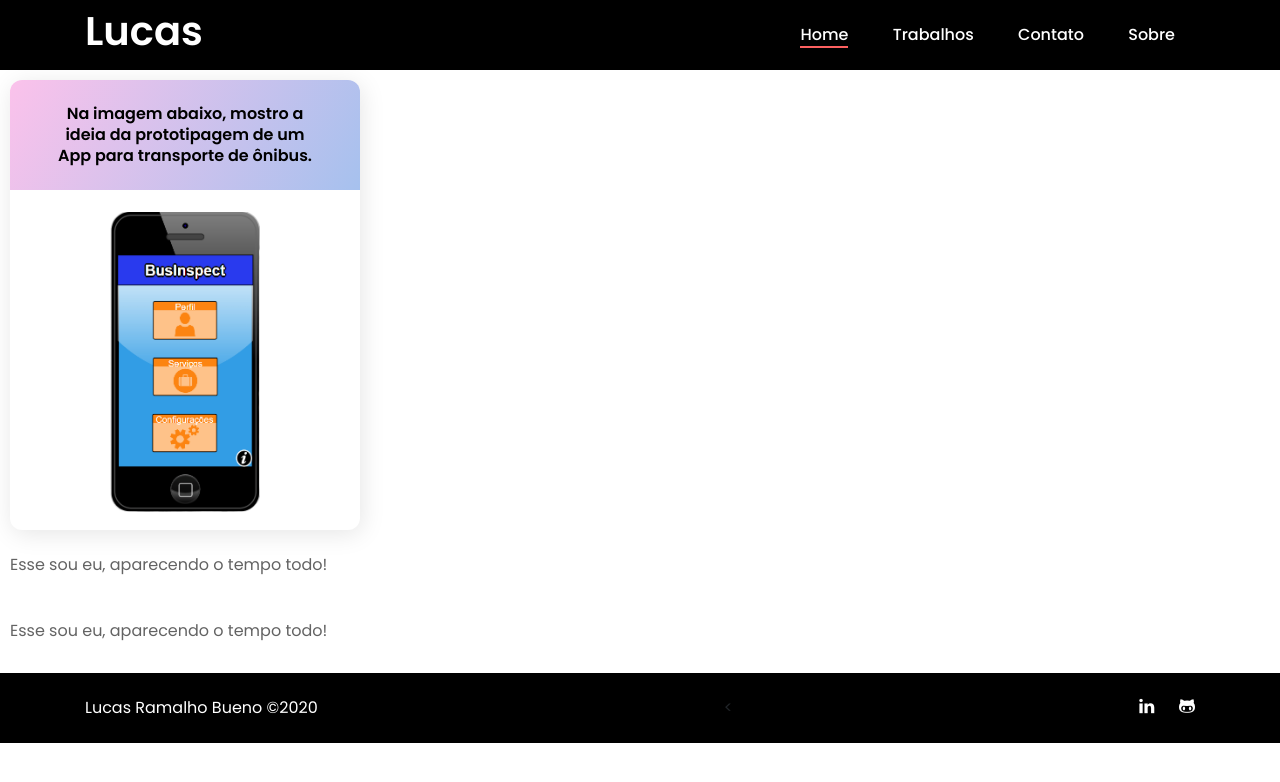
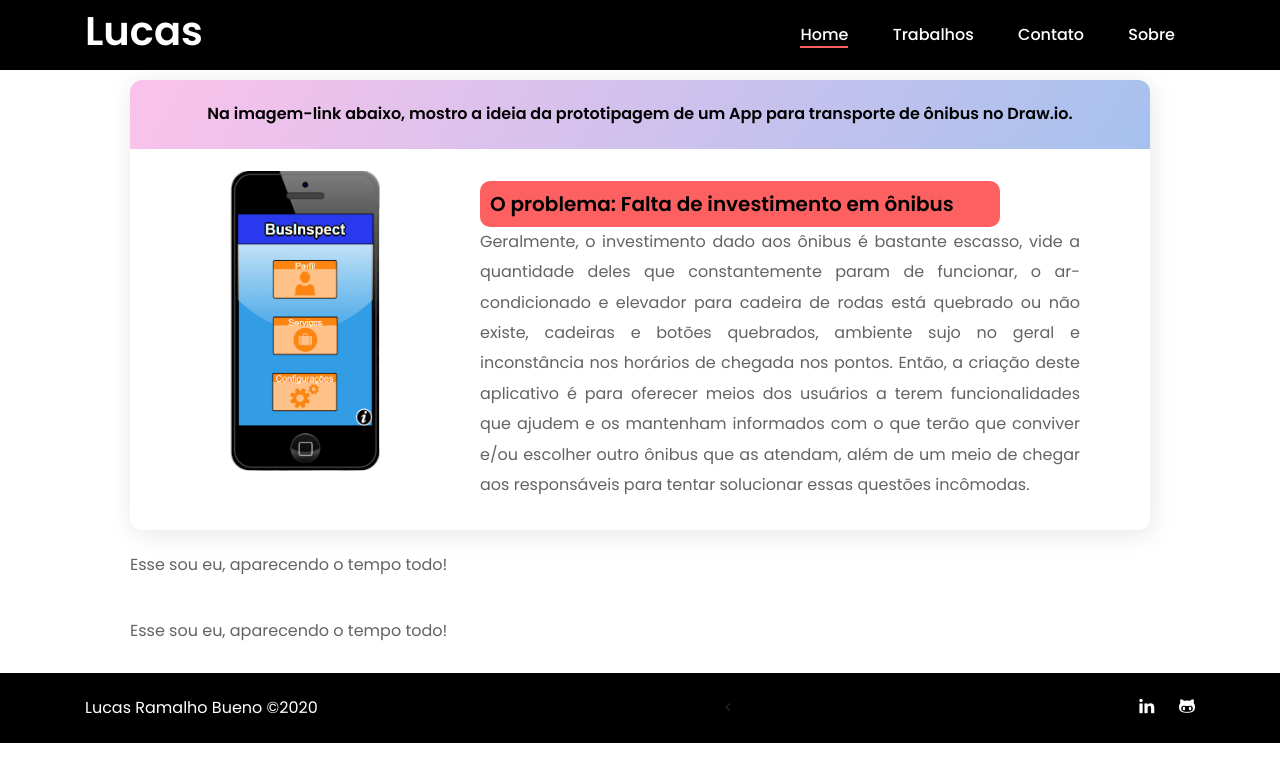
Before and after one commit to lucasrbueno/lucasrbueno.github.io, a website: page index.html in a window 1280 px wide. Drawn offline with Linux system fonts and the light colour scheme.

Commit message:
Situational Changes

```diff
--- a/index.html
+++ b/index.html
@@ -36,15 +36,16 @@
          </div>
      </div>
  </header>
+ <div id="cont">
 
 <div class="center-block" id="trabalhos">
 <div id="ideia">
-<h1>Na imagem abaixo, mostro a ideia da prototipagem de um App para transporte de ônibus.</h1>
-<a href="https://www.draw.io/?lightbox=1&highlight=0000ff&edit=_blank&layers=1&nav=1&
-title=AT%20-%20IHC#Uhttps%3A%2F%2Fdrive.google.com%2Fa%2Fal.infnet.ed
-u.br%2Fuc%3Fid%3D1pC6szuykrm76XgYOMyCqslNJE1KTAfNN%26export%3D
-download
+<h1>Na imagem-link abaixo, mostro a ideia da prototipagem de um App para transporte de ônibus no Draw.io.</h1>
+<a href="https://www.draw.io/?lightbox=1&highlight=0000ff&edit=_blank&layers=1&nav=1&title=AT%20-%20IHC#Uhttps%3A%2F%2Fdrive.google.com%2Fuc%3Fid%3D1pC6szuykrm76XgYOMyCqslNJE1KTAfNN%26export%3Ddownload
 "><img src="img/proto.png" id="proto"/></a>
+<h5>O problema: Falta de investimento em ônibus</h5>
+<p>Geralmente, o investimento dado aos ônibus é bastante escasso, vide a quantidade deles que constantemente param de funcionar, o ar-condicionado e elevador para cadeira de rodas está quebrado ou não existe, cadeiras e botões quebrados, ambiente sujo no geral e inconstância nos horários de chegada nos pontos.
+    Então, a criação deste aplicativo é para oferecer meios dos usuários a terem funcionalidades que ajudem e os mantenham informados com o que terão que conviver e/ou escolher outro ônibus que as atendam, além de um meio de chegar aos responsáveis para tentar solucionar essas questões incômodas.</p>
 </div>
 </div>
 
@@ -57,7 +58,7 @@ download
 </div>
 
 
-
+</div>
 
 <footer class="footer-area">
     <div class="container">
--- a/style.css
+++ b/style.css
@@ -12,6 +12,11 @@
   margin: 0;
   padding: 0; }
 
+  #cont{
+    margin: 0 auto;
+    width: 1040px;
+  }
+
 .center-block{
   padding: 10px;
 }
@@ -34,8 +39,20 @@
   box-shadow: 2px 4px 25px rgba(0, 0, 0, .1);
   border-radius: 12px;
   overflow: hidden;
-  width:350px;
   height: 450px;
+}
+
+#ideia p{
+  text-align: justify;
+  margin: 0 70px 0 350px;
+}
+
+#ideia h5{
+  color: #000000;
+  background-color: #fc6060;
+  margin: 0 150px 0 350px;
+  border-radius: 10px;
+  padding: 10px;
 }
 
 #proto:hover {
@@ -47,6 +64,7 @@
   width: 150px;
   margin: -10px 100px;
   transition: all 0.1s linear;
+  float:left;
 }
 
 body {
@@ -54,7 +72,9 @@ body {
   font-weight: 400;
   font-size: 16px;
   position: relative;
-  z-index: auto; }
+  z-index: auto;
+
+}
 
 h1,
 h2,
```
